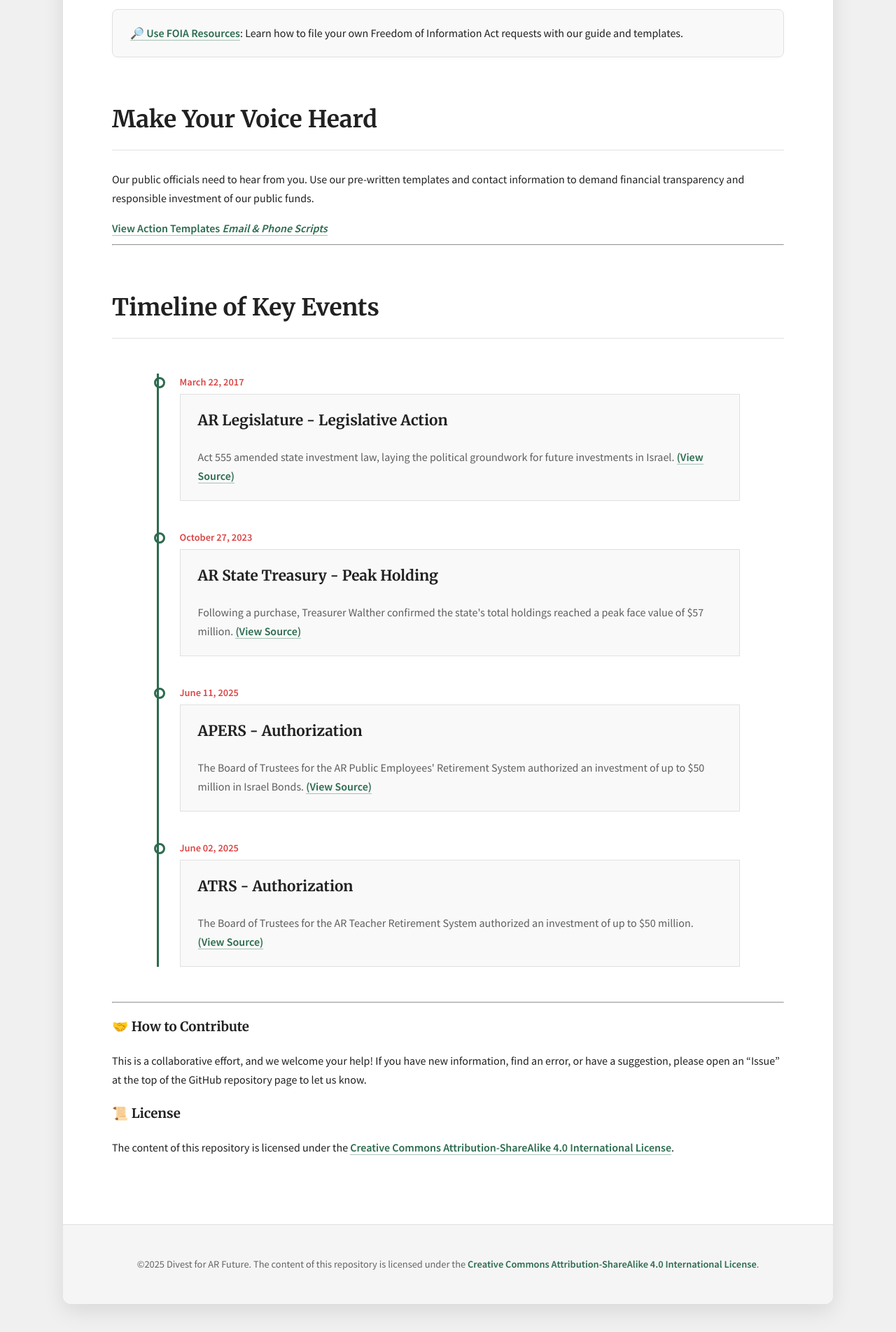
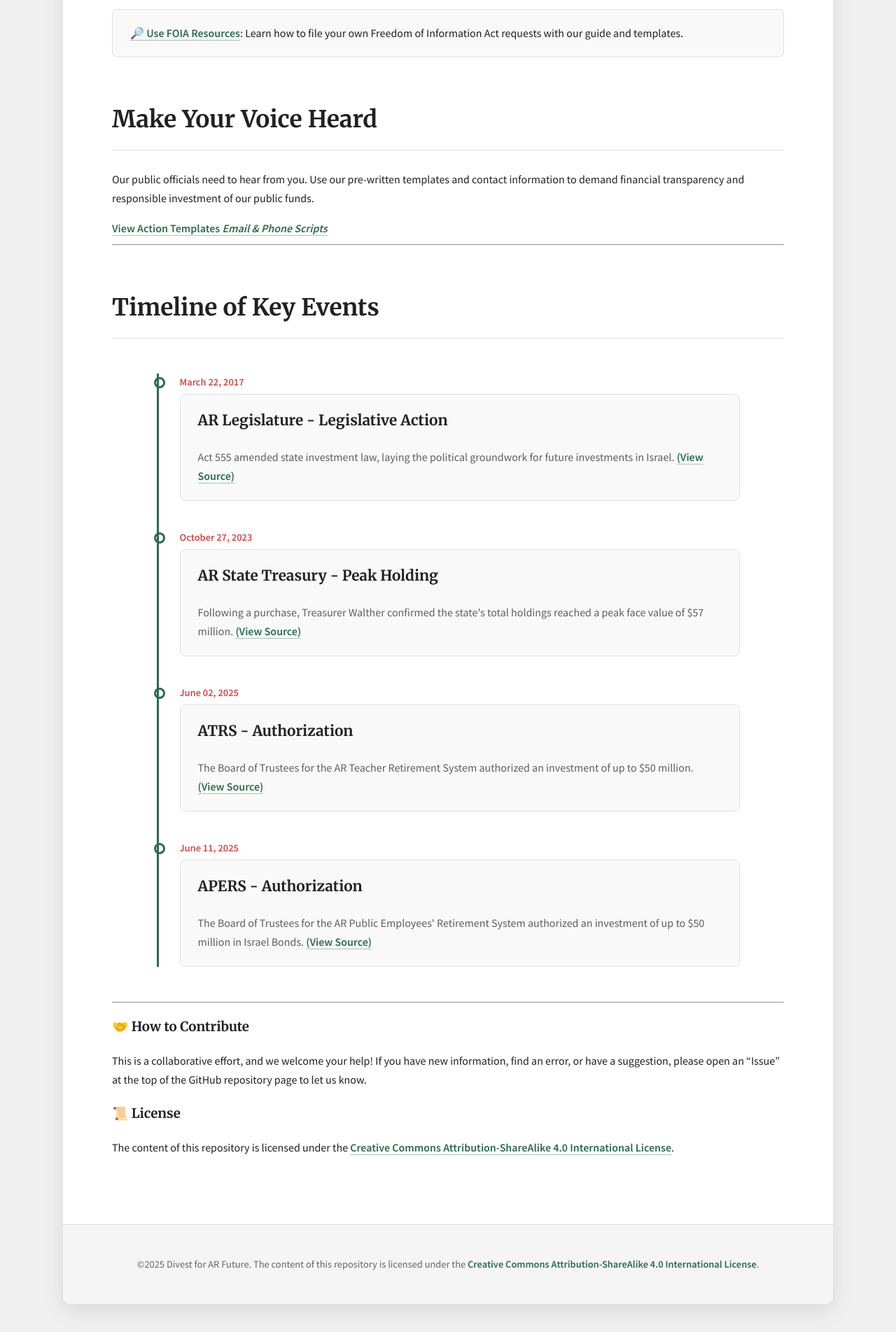
Before and after one commit to DunlapJP/divestar-toolkit, a Jekyll site: the page built from README.md, in a window 1280 px wide. Shown: the part 1549-3453 px from the top of the page at 70% size. Built offline with Jekyll 4.4.1, drawn with Linux system fonts in a browser that asks for light colours; some web fonts are replaced; our own code applies the rules of GitHub Pages for plain Markdown files.

Commit message:
Update timeline.html

```diff
--- a/_includes/timeline.html
+++ b/_includes/timeline.html
@@ -32,7 +32,7 @@
 .timeline-content {
     background-color: var(--light-background);
     padding: 20px 25px;
-    border-radius: var(--border-radius-sm);
+    border-radius: 8px; /* Corrected variable */
     border: 1px solid var(--border-color);
 }
 .timeline-title {
@@ -48,7 +48,8 @@
 </style>
 
 <div class="timeline">
-  {% for event in site.data.investments %}
+  {% assign sorted_events = site.data.investments | sort: "Transaction_Date" %}
+  {% for event in sorted_events %}
     {% if event.Transaction_Type == 'Peak Holding' or event.Transaction_Type == 'Authorization' or event.Transaction_Type == 'Legislative Action' %}
       <div class="timeline-item">
         <div class="timeline-date">{{ event.Transaction_Date | date: "%B %d, %Y" }}</div>
```
